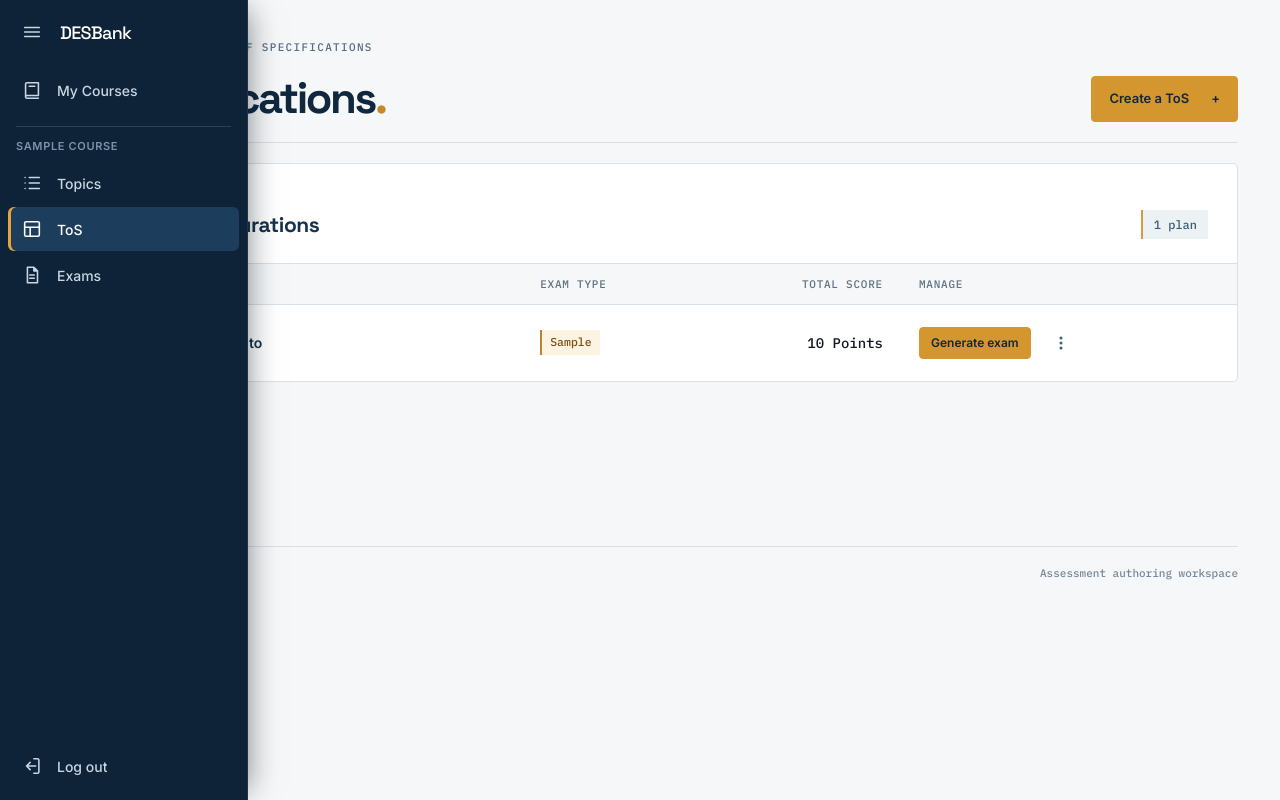
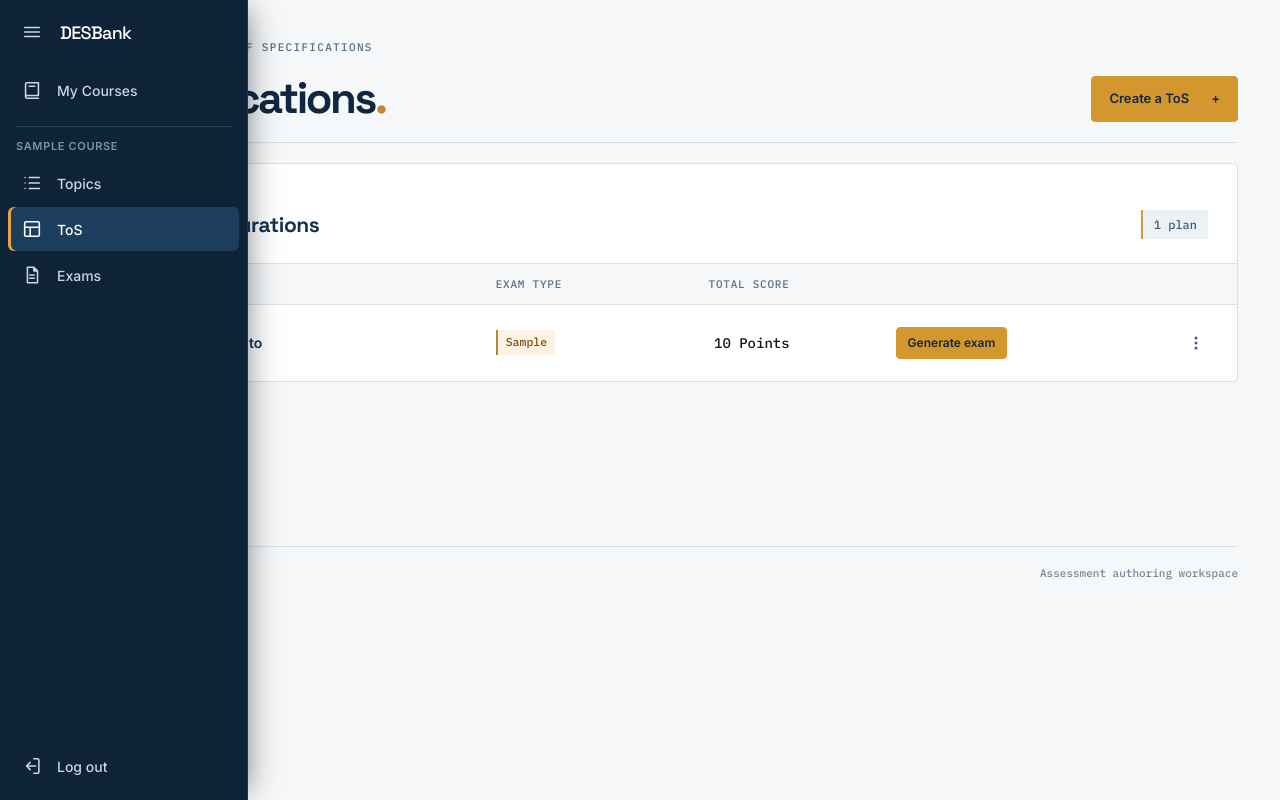
Before and after one commit to orwell-kafka/desbank, a Laravel app: page /courses/1/tos in a window 1280 px wide. Run offline with Laravel 12, Linux system fonts and the light colour scheme; a user stored in the database is signed in; tables that the repository leaves empty hold one stand-in row (values such as "Sample post").

Commit message:
Remove Manage column header; adjust ToS row action spacing

```diff
--- a/public/css/workspace.css
+++ b/public/css/workspace.css
@@ -732,3 +732,7 @@ html.work-modal-open { overflow: hidden; }
     .work-picker[open] { animation: work-confirm-in var(--motion-panel) var(--ease-out); }
     .work-picker[open]::backdrop { animation: work-confirm-fade var(--motion-ui) ease-out; }
 }
+
+/* ToS list: "Generate exam" nudged right; the three-dots menu sits at the far right edge of the row. */
+.work-table .work-tos-actions-cell { width: 38%; padding-right: 24px; }
+.work-row-actions-tos { flex-wrap: nowrap; justify-content: space-between; gap: 9px 16px; padding-left: 70px; }
--- a/resources/views/questions/index.blade.php
+++ b/resources/views/questions/index.blade.php
@@ -94,7 +94,7 @@
                                         <th scope="col">Type</th>
                                     @endunless
                                     <th scope="col">Bloom level</th>
-                                    <th scope="col">Manage</th>
+                                    <th scope="col" aria-label="Actions"></th>
                                 </tr></thead>
                                 <tbody>
                                     @foreach ($questions as $question)
--- a/resources/views/tos/index.blade.php
+++ b/resources/views/tos/index.blade.php
@@ -51,7 +51,7 @@
                                 <th scope="col">Title</th>
                                 <th scope="col">Exam type</th>
                                 <th scope="col" class="work-num">Total score</th>
-                                <th scope="col">Manage</th>
+                                <th scope="col" class="work-tos-actions-cell" aria-label="Actions"></th>
                             </tr></thead>
                             <tbody>
                                 @foreach ($tosList as $tos)
@@ -60,8 +60,8 @@
                                         <td class="work-tos-title">{{ $tos->title }}</td>
                                         <td><span class="work-chip work-chip-gold">{{ $tos->examType }}</span></td>
                                         <td class="work-num">{{ \App\Support\Points::format($tos->totalScore) }}</td>
-                                        <td>
-                                            <div class="work-row-actions">
+                                        <td class="work-tos-actions-cell">
+                                            <div class="work-row-actions work-row-actions-tos">
                                                 <form method="POST" action="{{ route('courses.tos.generate', [$course, $tos]) }}" data-pending>
                                                     @csrf
                                                     <button type="submit" class="work-row-btn work-row-btn-primary" data-pending-label="Generating…">Generate exam</button>
```
